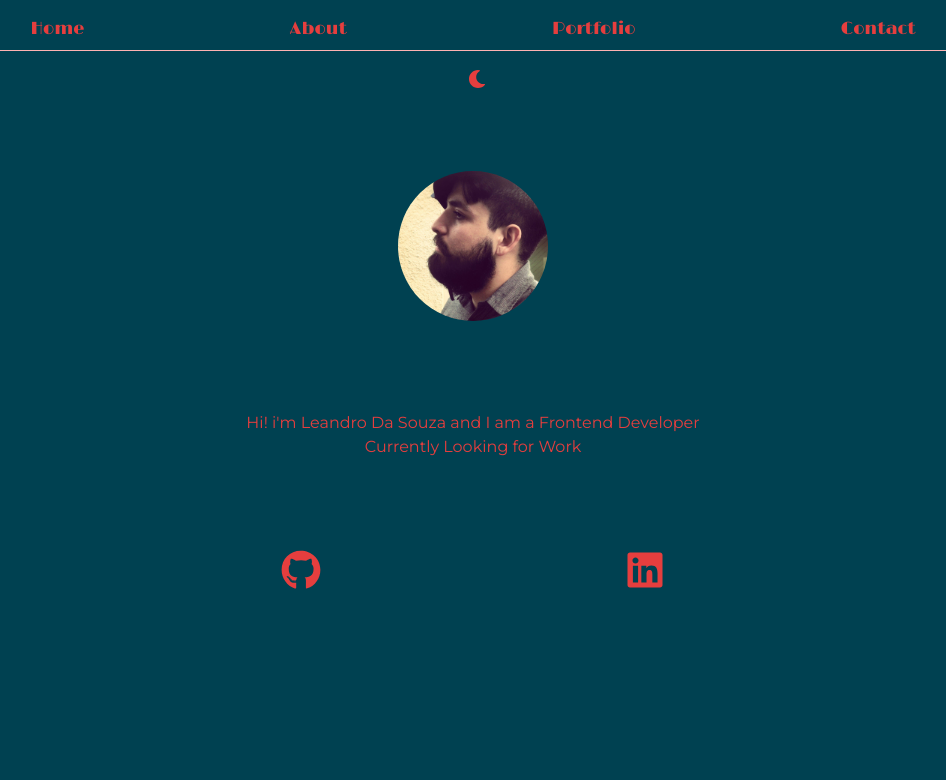
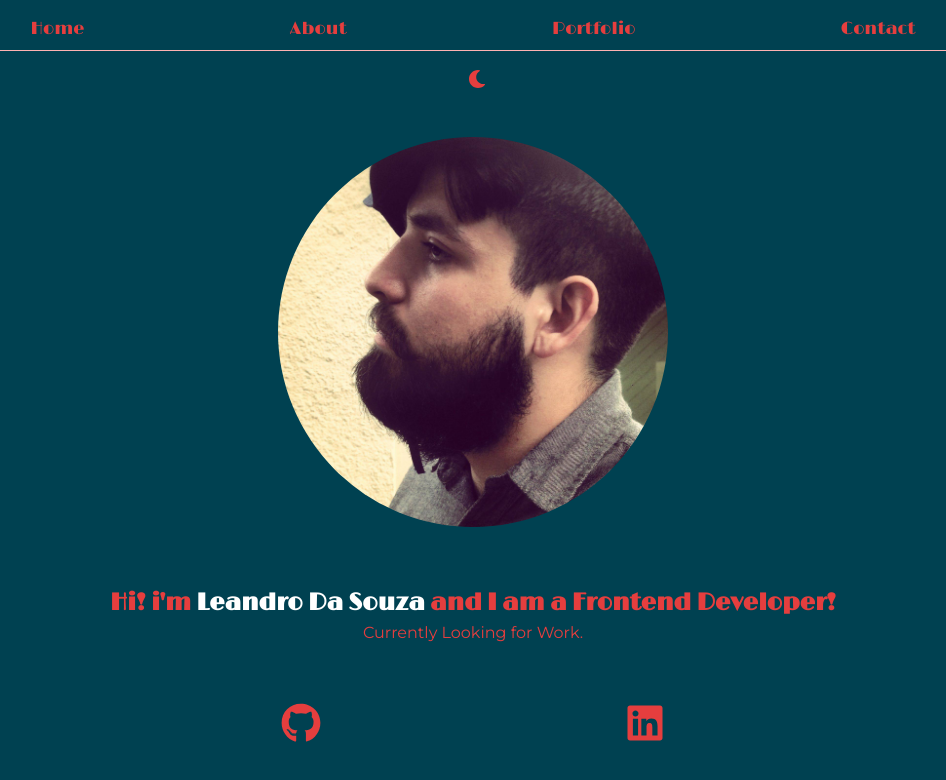
Before and after one commit to Leandro-Da-Souza/Portfolio-Two, a React (Create React App) app: page / in a window 1280 px wide. Shown: the top 780 px of the page, without its empty margins (167-1113 px from the left). Built offline with nearby package versions, Linux system fonts and the light colour scheme.

Commit message:
finish home

```diff
--- a/src/pages/Home.js
+++ b/src/pages/Home.js
@@ -1,5 +1,5 @@
 import React from 'react'
-import { Flex, Text } from '@chakra-ui/layout'
+import { Flex, Text, Heading } from '@chakra-ui/layout'
 import { Image } from "@chakra-ui/react"
 import { Box } from '@chakra-ui/react';
 import { FaGithub, FaLinkedin } from 'react-icons/fa';
@@ -8,22 +8,20 @@ import image from '../static/images/me.jpg'
 const Home = () => {
     const handleClick = e => {
         if(e.target.tagName === 'path') {
-            // console.log(e.nativeEvent.target.parentElement.dataset.url)
             window.open(e.nativeEvent.target.parentElement.dataset.url, '_target')
         } else {
-            // console.log(e.target.dataset.url)
             window.open(e.target.dataset.url, '_target')
         }
     }
 
     return (
-        <Flex width="100vw" height="75vh" justify="space-evenly" align="center" flexDir="column">
+        <Flex width="100vw" height="90vh" justify="space-evenly" align="center" flexDir="column">
             <Box>
-                <Image boxSize="150px" src={image} alt="Leandro Da Souza" objectFit="cover" borderRadius="full"/>
+                <Image boxSize={['230', '340', '390']} src={image} alt="Leandro Da Souza" objectFit="cover" borderRadius="full"/>
             </Box>
             <Box textAlign="center">
-                <Text id="homeTxt">Hi! i'm Leandro Da Souza and I am a Frontend Developer</Text>
-                <Text>Currently Looking for Work</Text>
+                <Heading p="1" fontSize={{base: 'lg', md: 'lg', lg: '2xl'}}>Hi! i'm <Text as="span" color="white">Leandro Da Souza</Text> and I am a Frontend Developer!</Heading>
+                <Text>Currently Looking for Work.</Text>
             </Box>
             <Flex w="30vw" justify="space-between" >
                 <FaGithub data-url="https://github.com/leandro-da-souza" size={40} onClick={handleClick}/>
```
